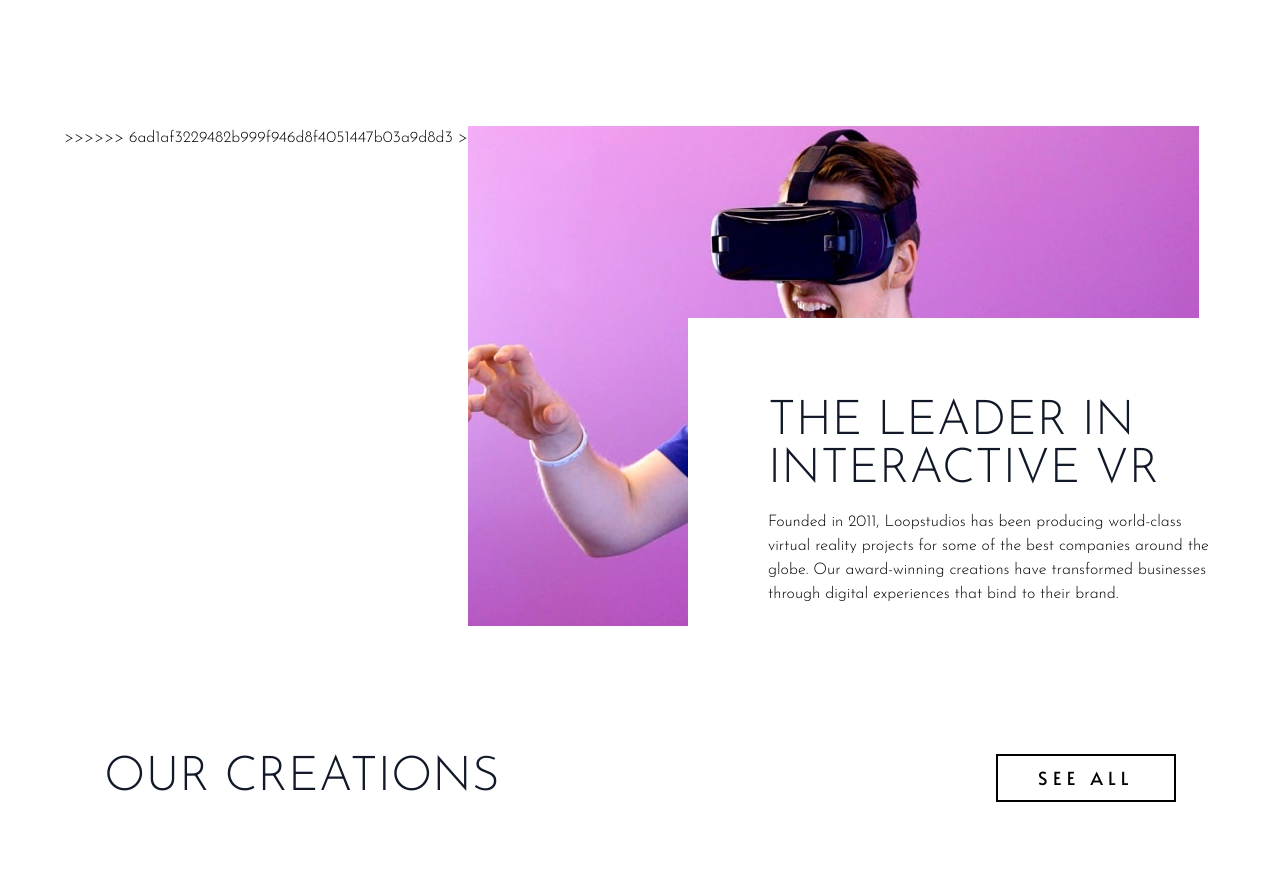
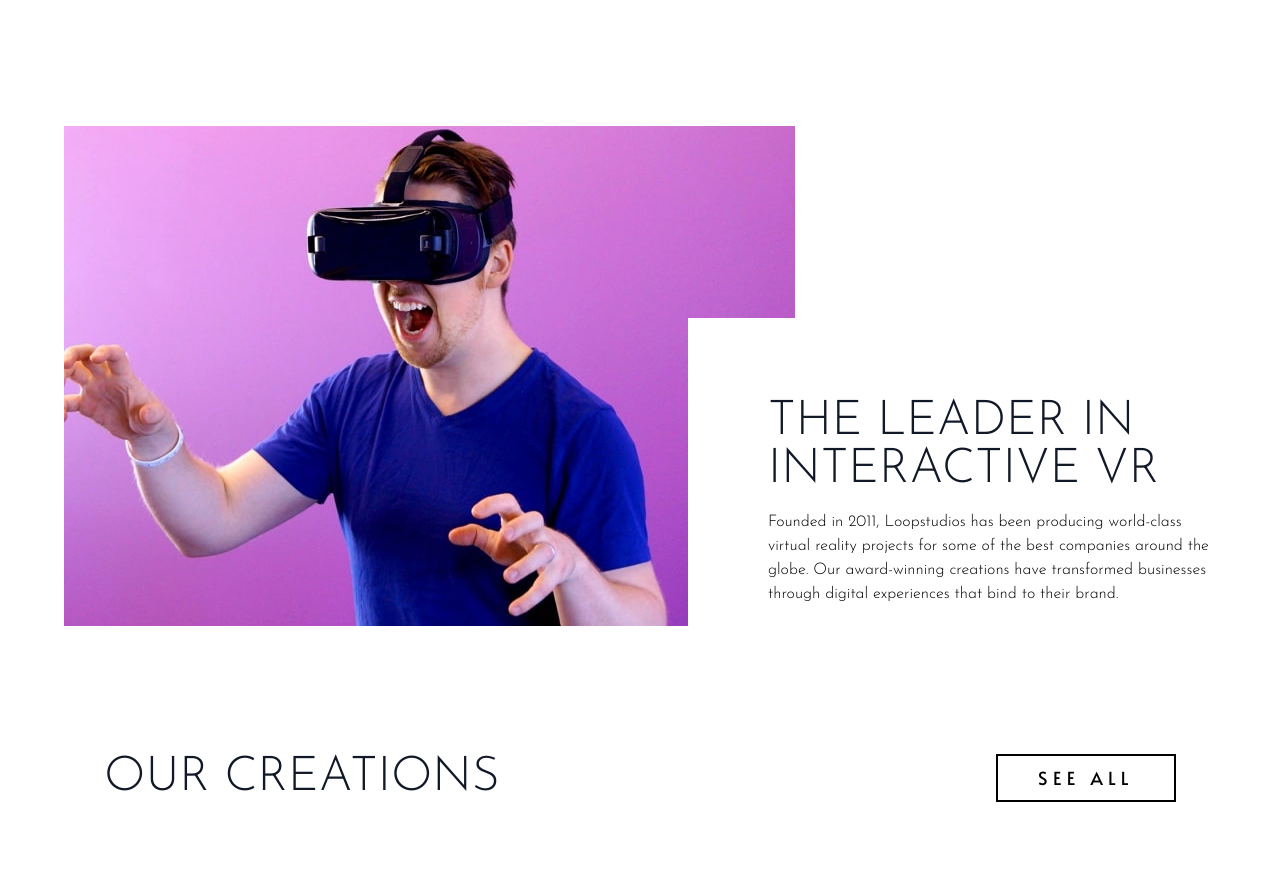
Before and after one commit to slimanesedrati/Tailwind-Projects, a plain HTML site: page Loopstudios Website/index.html in a window 1280 px wide. Shown: the part 802-1681 px from the top of the page. Drawn offline with Linux system fonts and the light colour scheme.

Commit message:
Update index.html

```diff
--- a/Loopstudios Website/index.html
+++ b/Loopstudios Website/index.html
@@ -80,11 +80,8 @@
     <!-- feature Section -->
     <section id="feature">
       <div
-<<<<<<< HEAD
         class="container relative max-w-6xl mx-auto flex flex-col md:justify-start space-y-20 md:space-y-0 px-10 md:px-0 md:flex-row my-32"
-=======
         class="container relative max-w-6xl mx-auto flex flex-col md:justify-start space-y-20 md:space-y-0 px-10 md:flex-row my-32"
->>>>>>> 6ad1af3229482b999f946d8f4051447b03a9d8d3
       >
         <img src="./images/desktop/image-interactive.jpg" alt="" />
 
```
